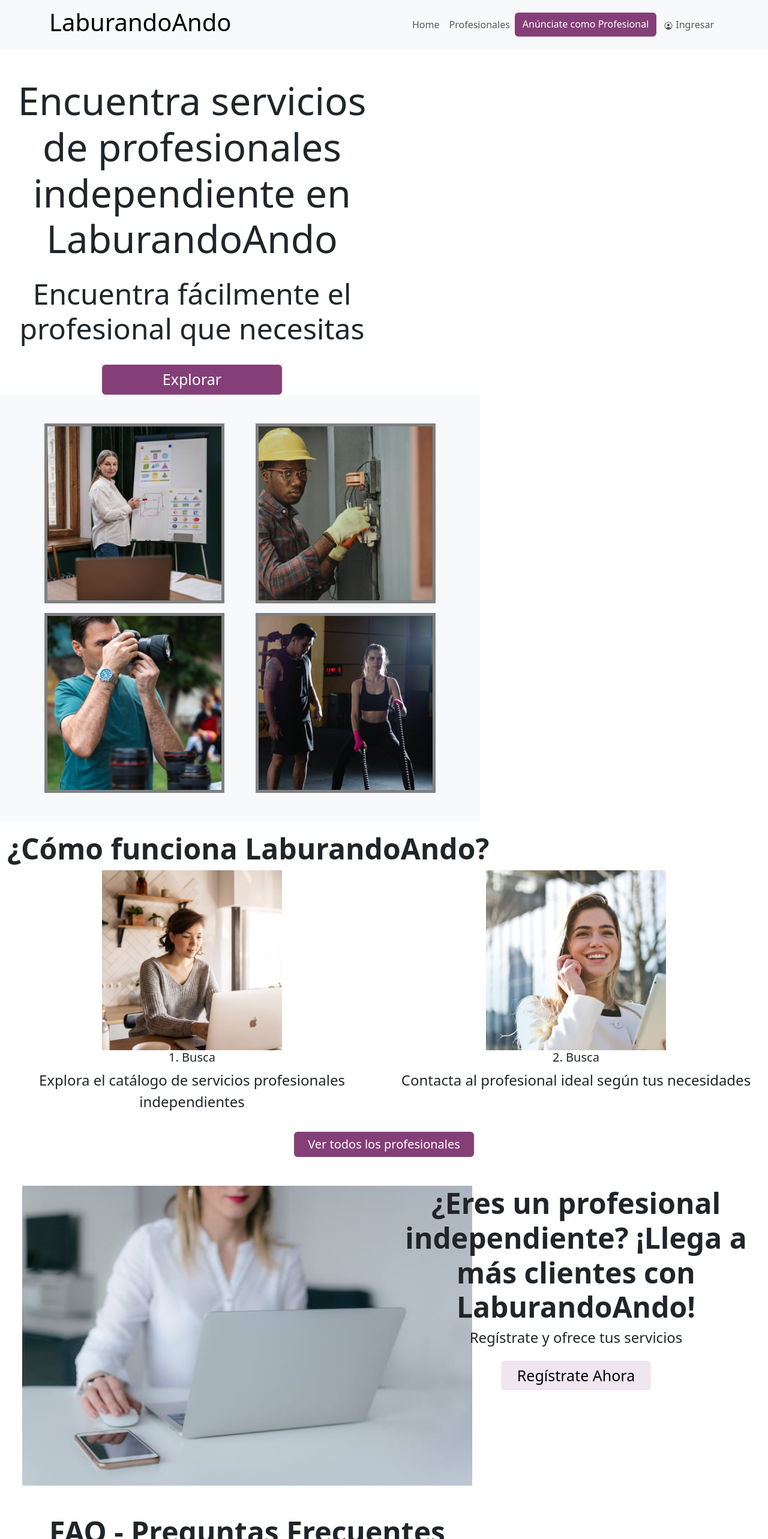
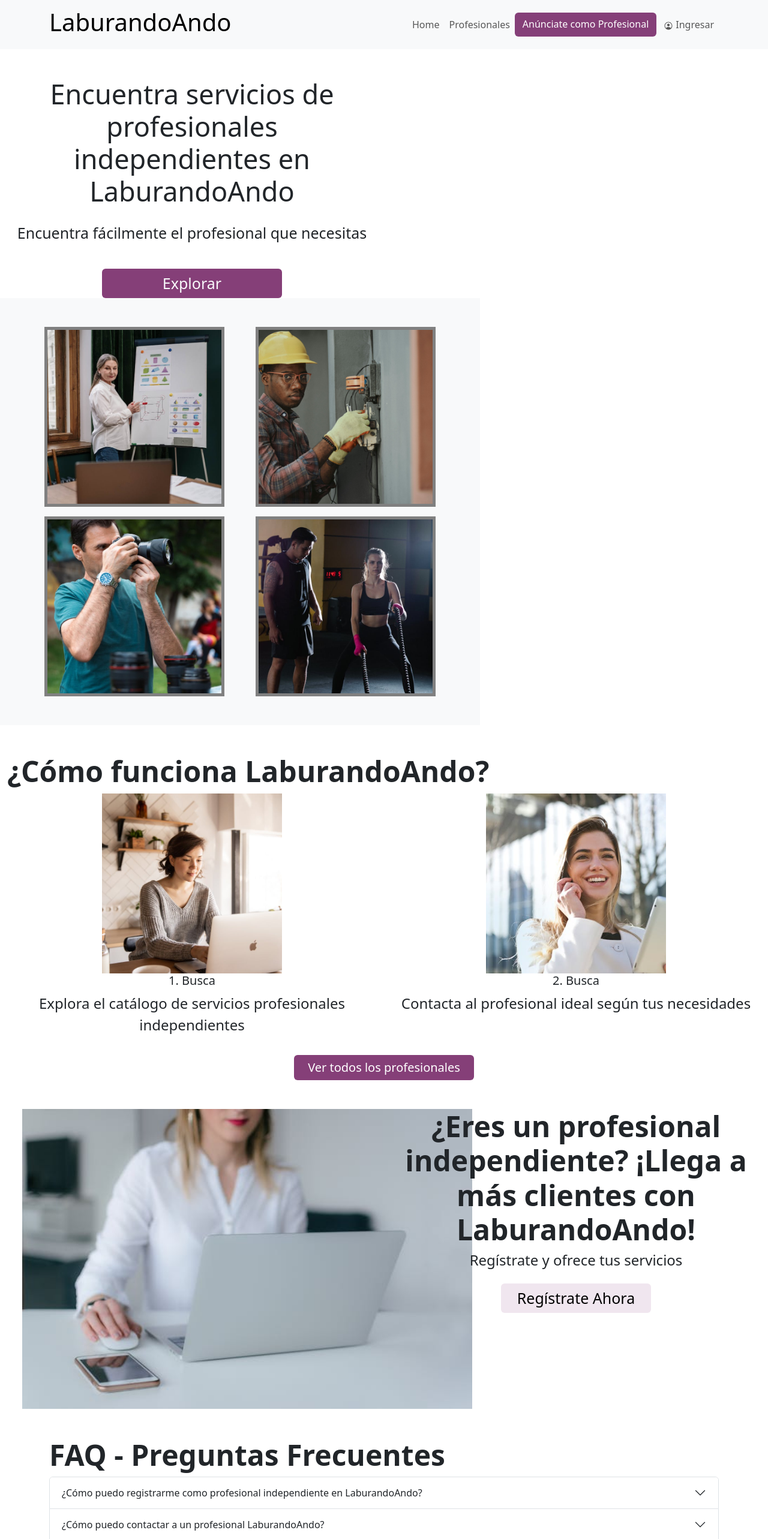
Before and after one commit to FranprzDev/LaburandoAndo, a React (Vite) app: page / in a window 1280 px wide. Shown: the top 2566 px of the page at 60% size. Built offline with nearby package versions, Linux system fonts and the light colour scheme.

Commit message:
Se corrigieron problemas de la primera seccion de Home

```diff
--- a/src/App.css
+++ b/src/App.css
@@ -85,6 +85,7 @@
         height: 300px;
         object-fit: cover;
     }
+
 }
 
 @media all and (min-width: 768px) and (max-width: 991px)
@@ -95,3 +96,11 @@
         object-fit: cover;
     }
 }
+
+h1{
+    font-size: 45px;
+}
+
+p{
+    font-size: 25px;
+}
--- a/src/components/inicio/EncontrarAnunciar.jsx
+++ b/src/components/inicio/EncontrarAnunciar.jsx
@@ -4,7 +4,7 @@ import Busca from '../../img/Busca.jpg'
 import Contacto from '../../img/Contacto.jpg'
 const EncontrarAnunciar = () => {
   return (
-    <Container fluid>
+    <Container fluid className='my-5'>
       <h2 className='display-5 fw-bold'>¿Cómo funciona LaburandoAndo?</h2>
       <Row className='text-center'>
         <Col md={6}>
--- a/src/components/inicio/PreguntasFrecuentes.jsx
+++ b/src/components/inicio/PreguntasFrecuentes.jsx
@@ -3,9 +3,9 @@ import { Container, Accordion } from 'react-bootstrap'
 
 const PreguntasFrecuentes = () => {
   return (
-    <Container className='mb-4'>
+    <Container className='my-5'>
         <h2 className='display-5 fw-bold'>FAQ - Preguntas Frecuentes</h2>
-      <Accordion defaultActiveKey="0">
+      <Accordion>
       <Accordion.Item eventKey="0">
         <Accordion.Header>¿Cómo puedo registrarme como profesional independiente en LaburandoAndo?</Accordion.Header>
         <Accordion.Body>
--- a/src/pages/Home.jsx
+++ b/src/pages/Home.jsx
@@ -7,15 +7,16 @@ import Trainer from '../img/Trainer.jpg'
 import EncontrarAnunciar from "../components/inicio/EncontrarAnunciar";
 import RegistroProfesional from "../components/inicio/RegistroProfesional";
 import PreguntasFrecuentes from "../components/inicio/PreguntasFrecuentes";
+import { Link } from "react-router-dom";
 const Home = () => {
   return (
     <section className="mainSection">
       <Container fluid className="mt-md-5">
         <Row className="mb-3">
           <Col md={12} lg={6} className="text-center">
-            <h1 className="display-3">Encuentra servicios de profesionales independiente en LaburandoAndo</h1>
-            <h2 className="display-5 mt-4">Encuentra fácilmente el profesional que necesitas</h2>
-            <Button className="border-0 btn-Explorar mt-4">Explorar</Button>
+            <h1>Encuentra servicios de profesionales independientes en LaburandoAndo</h1>
+            <p className="mt-4">Encuentra fácilmente el profesional que necesitas</p>
+            <Link to={'/'} className="btn text-light border-0 btn-Explorar mt-4">Explorar</Link>
           </Col>
           <Col md={12} lg={6} className="contenedorImgBanner d-none d-md-inline">
             <Row className="text-center p-5 mt-md-3 mt-lg-0 bg-body-tertiary">
```
